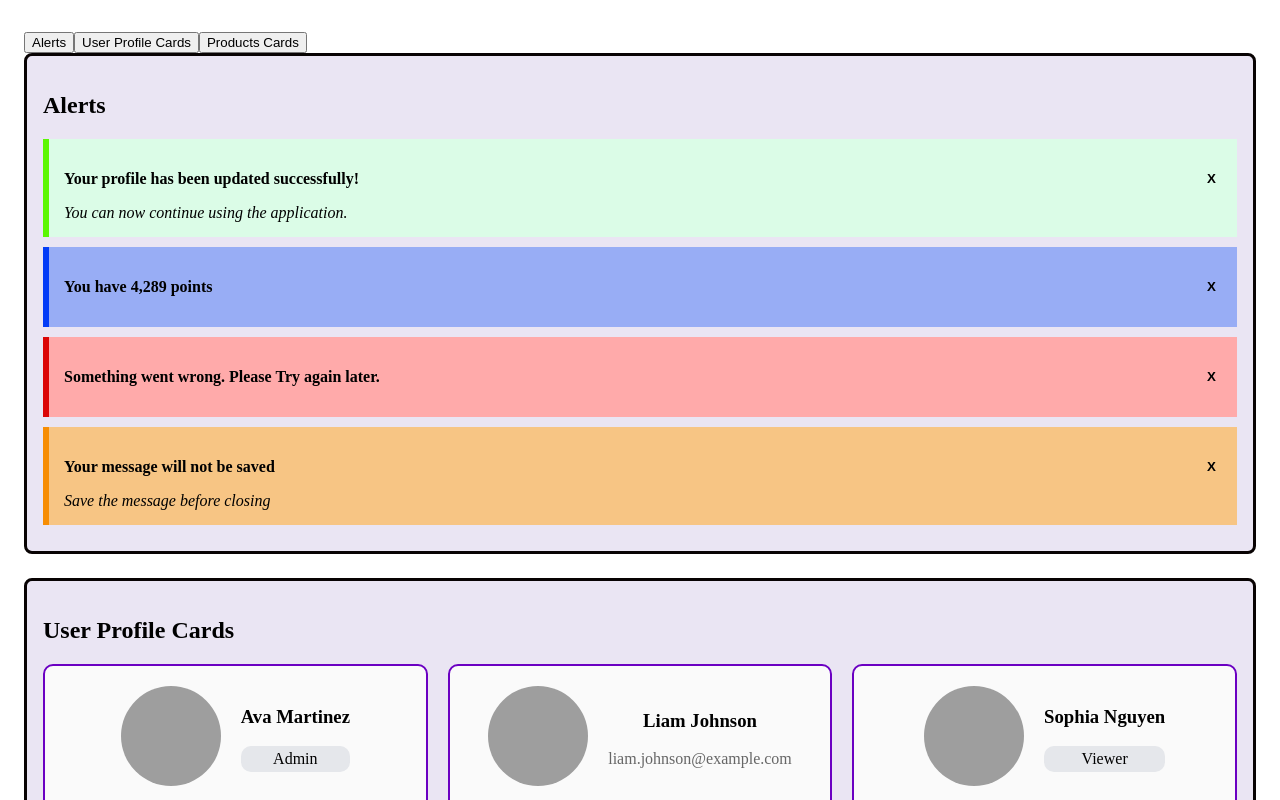
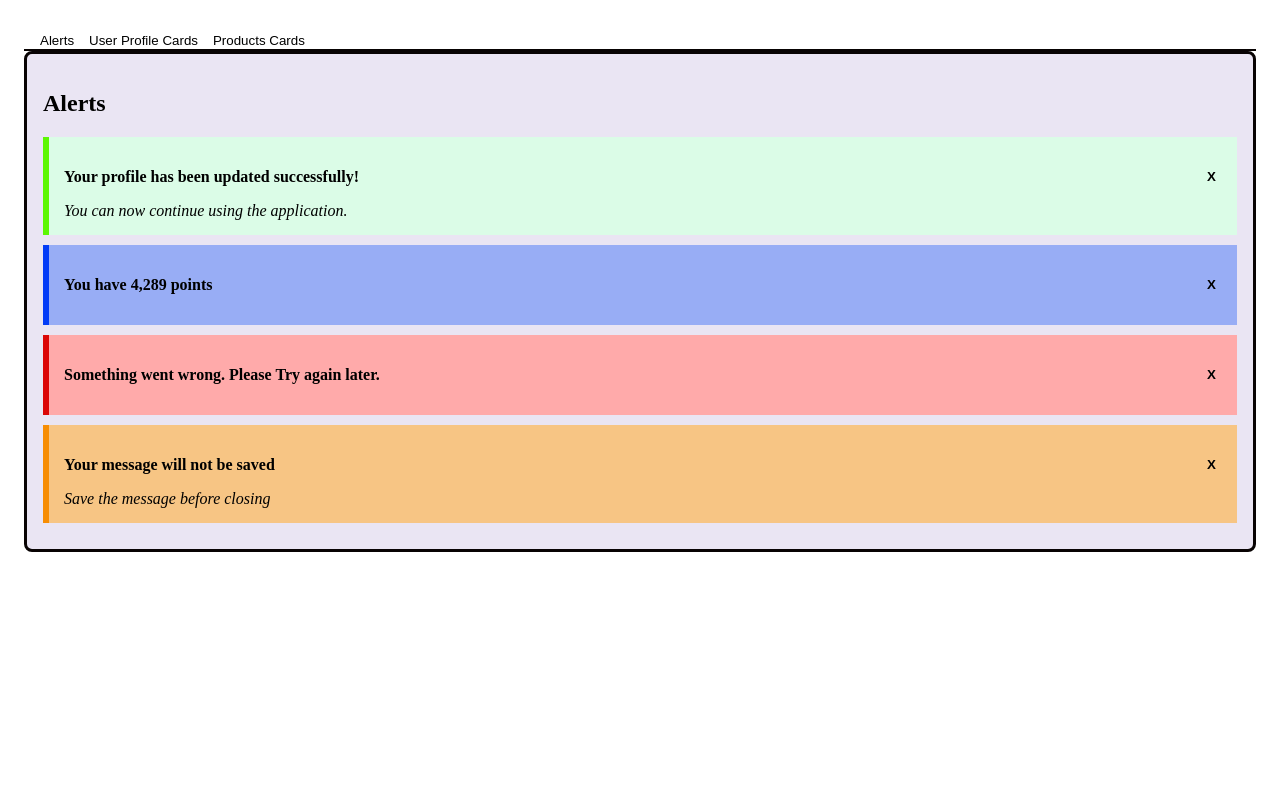
Before and after one commit to shanreed25/component-library, a React (Vite) app: page / in a window 1280 px wide. Shown: the top 800 px of the page. Built offline with nearby package versions, Linux system fonts and the light colour scheme; grey boxes are pictures that could not be loaded.

Commit message:
adding styling for tabs

```diff
--- a/src/App.css
+++ b/src/App.css
@@ -3,6 +3,33 @@
   margin: 0 auto; */
   padding: 24px 16px;
 }
+
+/********Tabs************/
+.tabs {
+  display: flex;
+  gap: 3px;
+  border-bottom: 2px solid #080303;
+  padding: 0 10px;
+}
+
+.tab{
+  border: none;
+  background: none;
+  cursor: pointer;
+}
+
+.tab:hover{
+  color:#6b00c2;
+  background-color: #00c210;
+}
+
+.tab:active{
+  color:#000000;
+  background-color: #062bfc;
+}
+
+
+
 
 section {
   margin-bottom: 24px;
--- a/src/App.tsx
+++ b/src/App.tsx
@@ -21,6 +21,8 @@ function handleAddToCart(productId: string) {
 export default function App() {
   const [activeTab, setActiveTab] = useState("alerts");
 
+  //keeps each tab’s id and label in one place, so adding
+  // a tab needs a new object here
   const tabs = [
   {id: "alerts", label: "Alerts"},
   {id: "users", label: "User Profile Cards"},
@@ -28,6 +30,7 @@ export default function App() {
 
 ]
 
+console.log(activeTab);
 
   //need useState to remove the alert from the page
   const [showSuccessAlert, setShowSuccessAlert] = useState(true)
@@ -41,9 +44,15 @@ export default function App() {
 
   return (
     <div className="app">
-      <nav>
+      <nav className="tabs">
+        {/* Creates a button for each tab, that calls setActiveTab with its own id */}
         {tabs.map((tab) => (
-          <button>{tab.label}</button>
+          <button className="tab"
+          type="button"
+          onClick={() => setActiveTab(tab.id)}
+          >
+            {tab.label}
+            </button>
         ) )}
       </nav>
 
@@ -51,6 +60,7 @@ export default function App() {
 
 
       {/******************** Alert Box Reusable Comeponent Section ********************/}
+      {activeTab === "alerts" &&
       <section>
         <h2>Alerts</h2>
         <div>
@@ -82,9 +92,10 @@ export default function App() {
             <em>Save the message before closing</em>
           </AlertBox>}
         </div>
-      </section>
+      </section>}
 
       {/******************** User Profile Card Reusable Comeponent Section ********************/}
+      {activeTab === "users" &&
       <section>
         <h2>User Profile Cards</h2>
 
@@ -110,11 +121,11 @@ export default function App() {
             ),
           )}
         </div>
-      </section>
+      </section>}
 
       {/******************** Product Card Reusable Comeponent Section ********************/}
 
-      <section>
+     {activeTab === "products" &&  <section>
         <h2>Product Cards</h2>
 
         <div className="cards">
@@ -130,7 +141,7 @@ export default function App() {
             ),
           )}
         </div>
-      </section>
+      </section>}
     </div>
   );
 }
```
